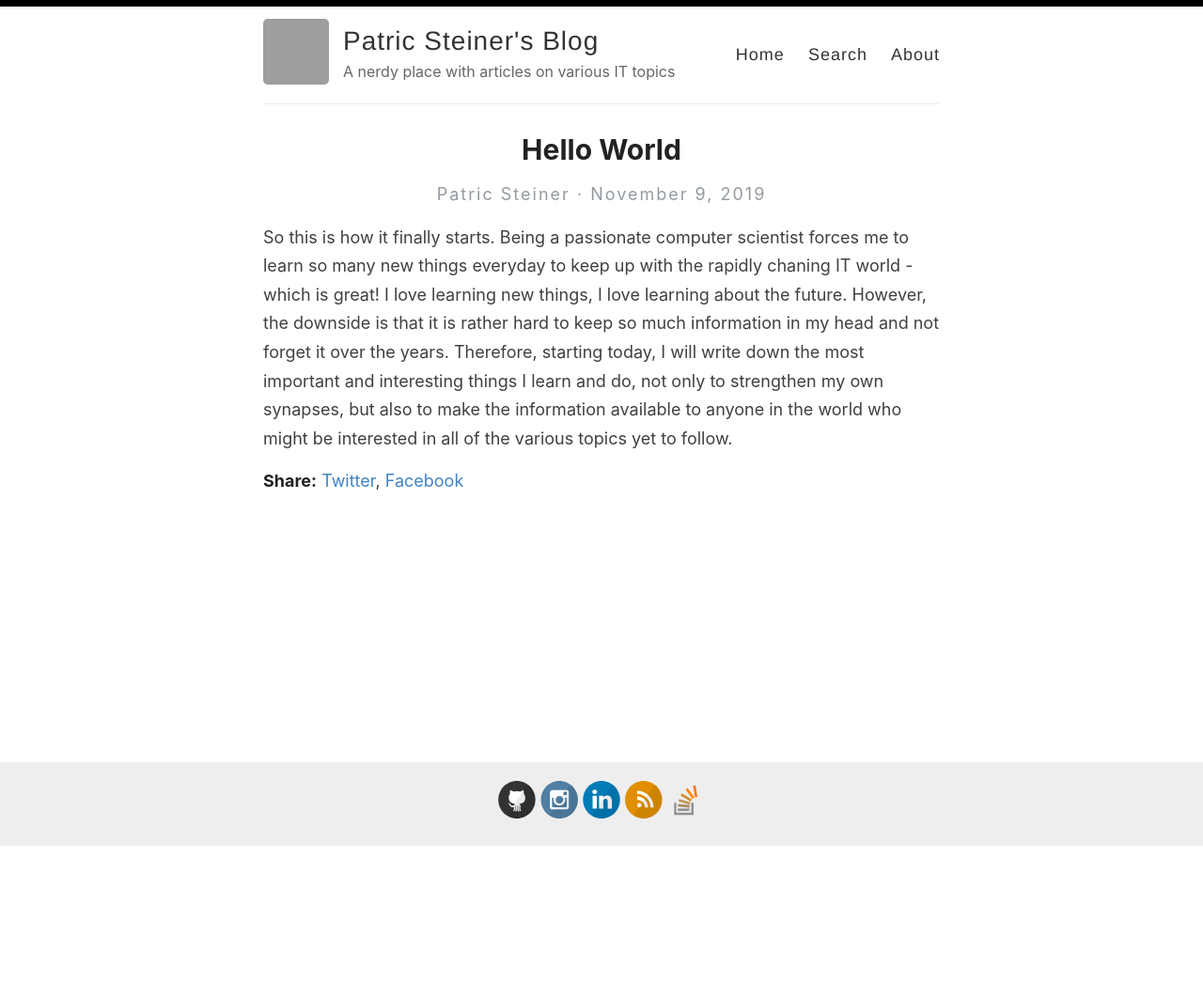
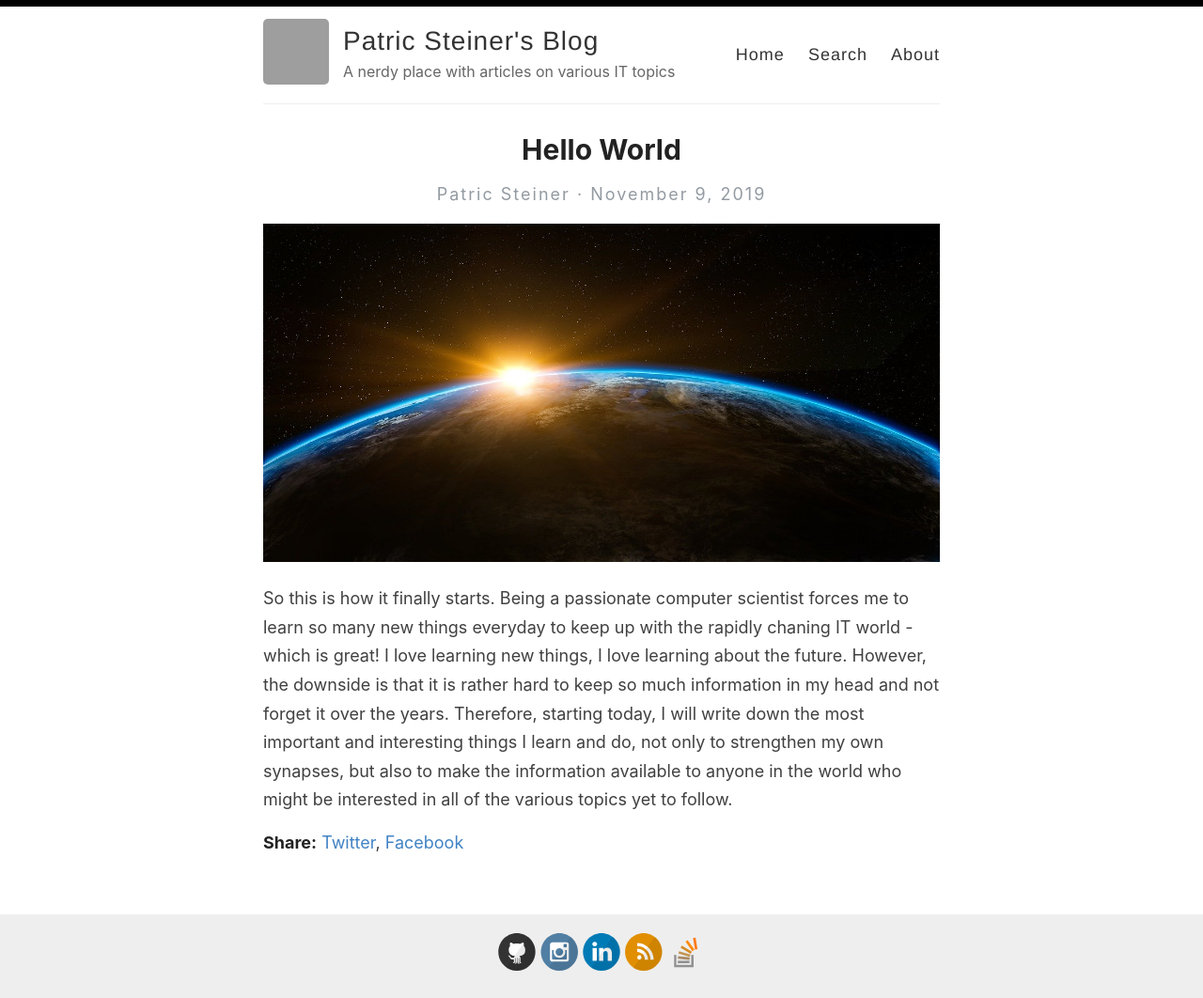
Before and after one commit to patricsteiner/patricsteiner.github.io, a Jekyll site: the page built from _posts/2019-11-9-hello-world.md, in a window 1280 px wide. Shown: the whole page at 94% size. Built offline with Jekyll 4.4.1, drawn with Linux system fonts in a browser that asks for light colours; before the commit the page ends 901 px from its top, so only the background shows below that; grey boxes are pictures that could not be loaded.

Commit message:
add post title image

```diff
--- a/_layouts/post.html
+++ b/_layouts/post.html
@@ -23,6 +23,8 @@ layout: default
     </div>
   </div>
 
+  <img src="{{ site.baseurl }}/images/{{ page.image }}">
+
   <div class="entry">
     {{ content }}
   </div>
```
